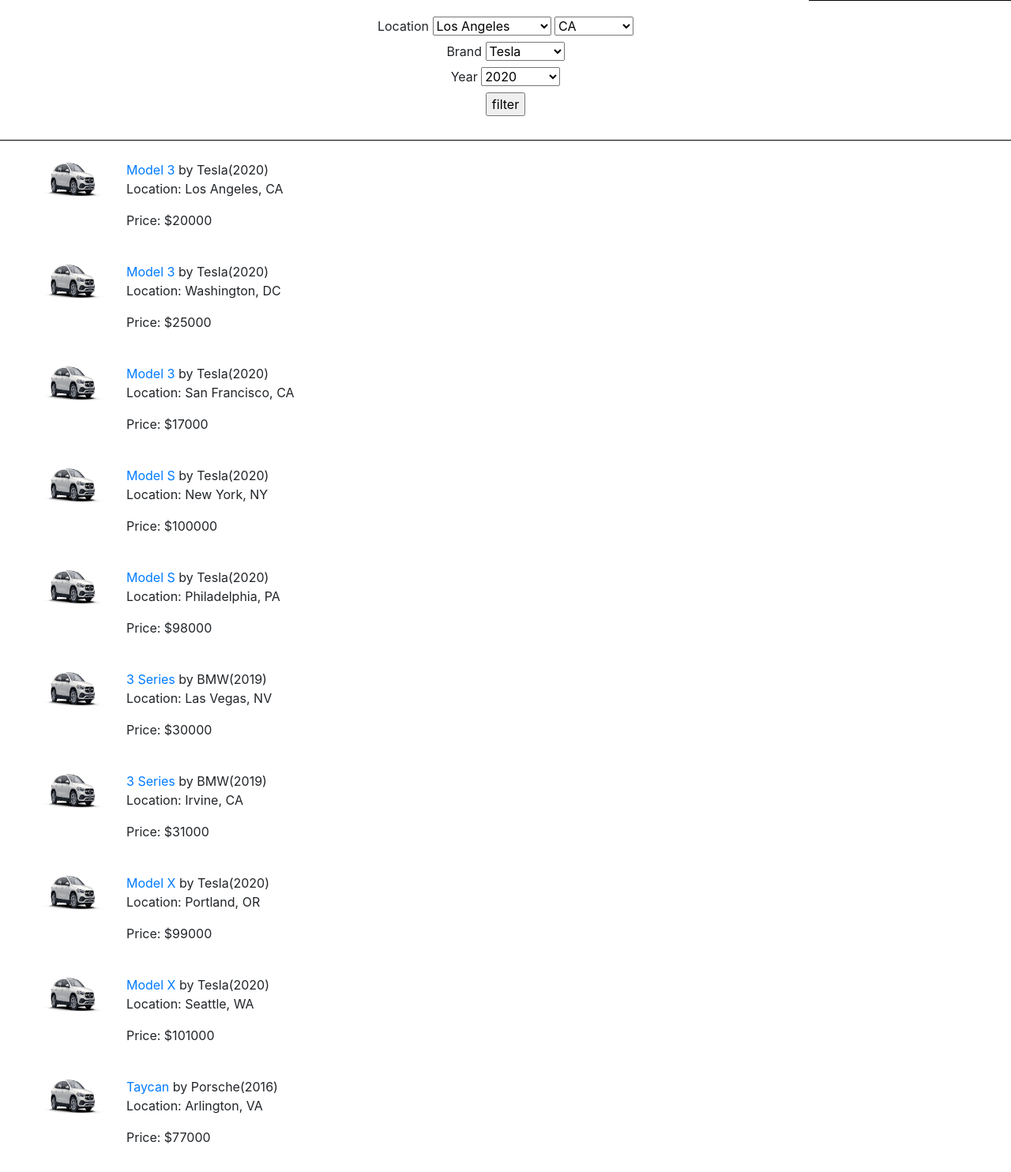
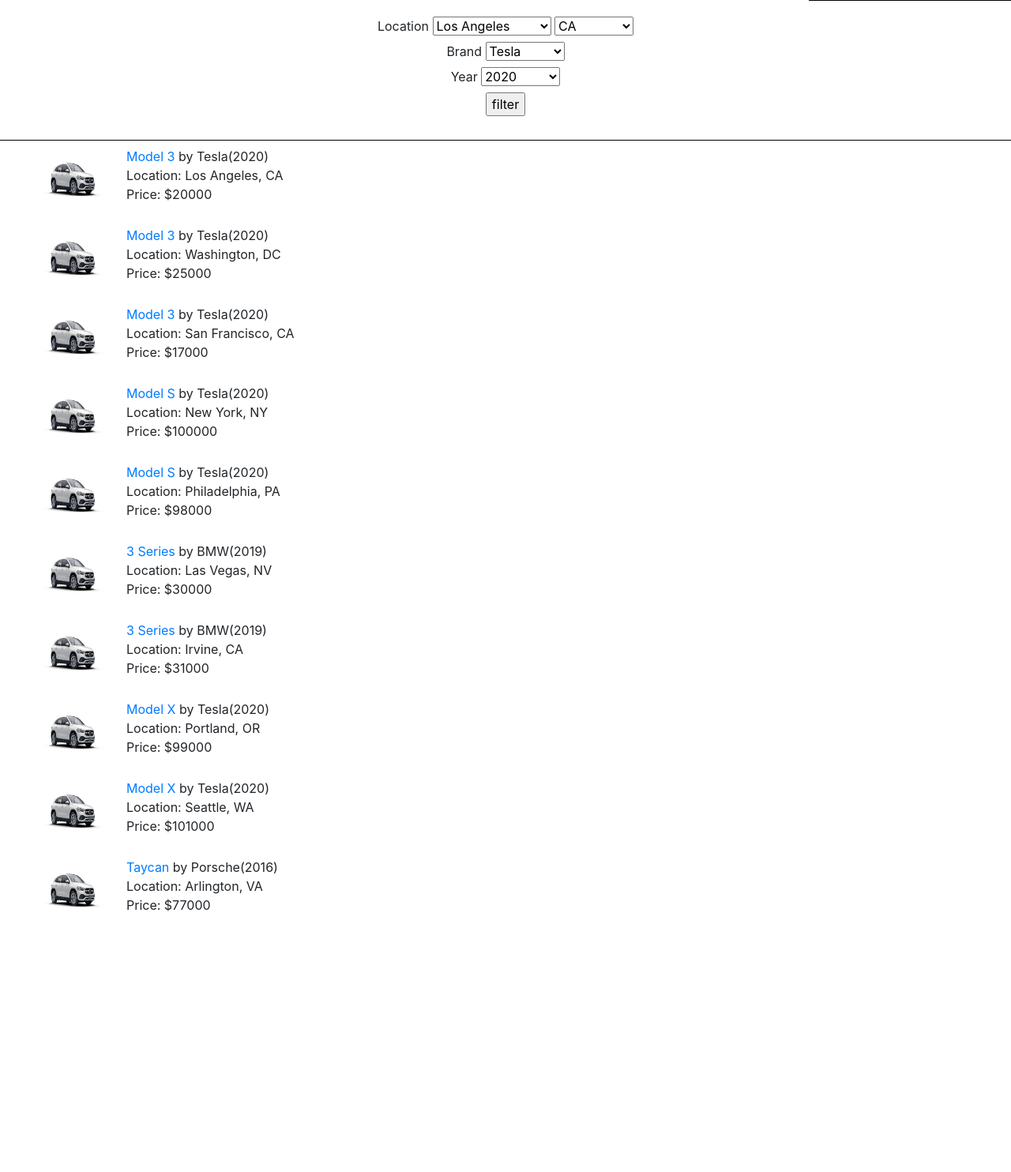
Before and after one commit to gchun88/carbuddy, a Django app: page /list/ in a window 1280 px wide. Shown: the part 234-1718 px from the top of the page at 79% size. After the commit the page ends 1388 px from the top, so only its background shows below. Run offline with Django 3.2, Linux system fonts and the light colour scheme; data comes from the database, SQL or seed files in the repository; some libraries are stand-ins or nearby versions.

Commit message:
Minor css update

```diff
--- a/listing/static/css/styles.css
+++ b/listing/static/css/styles.css
@@ -74,6 +74,7 @@
 	font-size: 20px;
 	border: none;
 	outline: none;
+
 }
 
 .search-box form input[type=submit] {
@@ -121,6 +122,11 @@
 }
 
 .car-info {
-	margin-top: 25px;
+	margin-top: 8px;
 	text-align: left;
 }
+
+.car-info p {
+	margin: 0;
+	padding: 0;
+}
```
